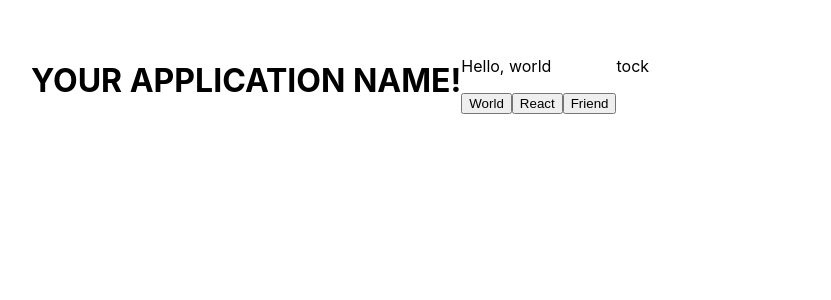
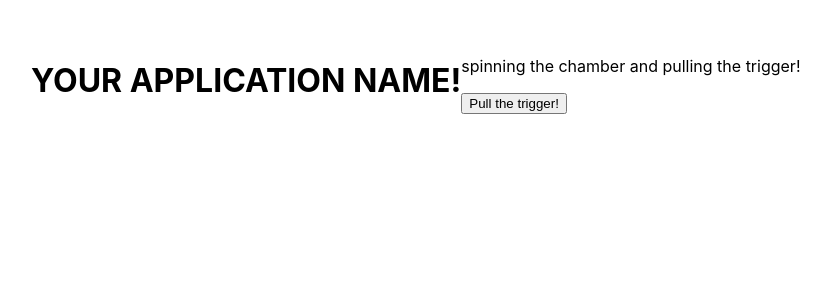
Before and after one commit to SterlingDWatts/react_playground, a React (Create React App) app: page / in a window 1280 px wide. Shown: the top 300 px of the page, without its empty margins (9-840 px from the left). Built offline with nearby package versions, Linux system fonts and the light colour scheme.

Commit message:
Started RouletteGun component

```diff
--- a/src/App.js
+++ b/src/App.js
@@ -1,9 +1,5 @@
 import React, { Component } from 'react';
-import Messages from './Messages';
-import TheDate from './state/TheDate';
-import Counter from './state/Counter';
-import HelloWorld from './state-drills/HelloWorld';
-import Bomb from './state-drills/Bomb';
+import RouletteGun from './state-drills/RouletteGun';
 import './App.css';
 
 class App extends Component {
@@ -11,8 +7,7 @@ class App extends Component {
     return (
       <div className="App">
         <h1>YOUR APPLICATION NAME!</h1>
-        <HelloWorld/>
-        <Bomb/>
+        <RouletteGun/>
       </div>
     );
   }
--- /dev/null
+++ b/src/state-drills/RouletteGun.js
@@ -0,0 +1,42 @@
+import React from 'react';
+
+class RouletteGun extends React.Component {
+    static defaultProps = {
+        bulletInChamber: 8,
+    }
+    constructor(props) {
+        super(props)
+        this.state = {
+            chamber: null,
+            spinningTheChamber: false,
+        }
+    }
+    getRandomChamber = () => {
+        const min = Math.ceil(1);
+        const max = Math.floor(8);
+        return Math.floor(Math.random() * (max - min + 1)) + min
+    }
+    handleTriggerClick = () => {
+        this.setState({ spinningTheChamber: true })
+        setTimeout(() => {
+            this.setState({
+                chamber: this.getRandomChamber(),
+                spinningTheChamber: false
+            })
+            console.log(this.state.chamber)
+        }, 2000)
+    }
+    render() {
+        console.log(this.state)
+        return (
+            <div>
+                <p>
+                    spinning the chamber and pulling the trigger!
+                </p>
+                <button onClick={this.handleTriggerClick}>Pull the trigger!</button>
+            </div>
+        )
+    }
+}
+
+export default RouletteGun;
```
